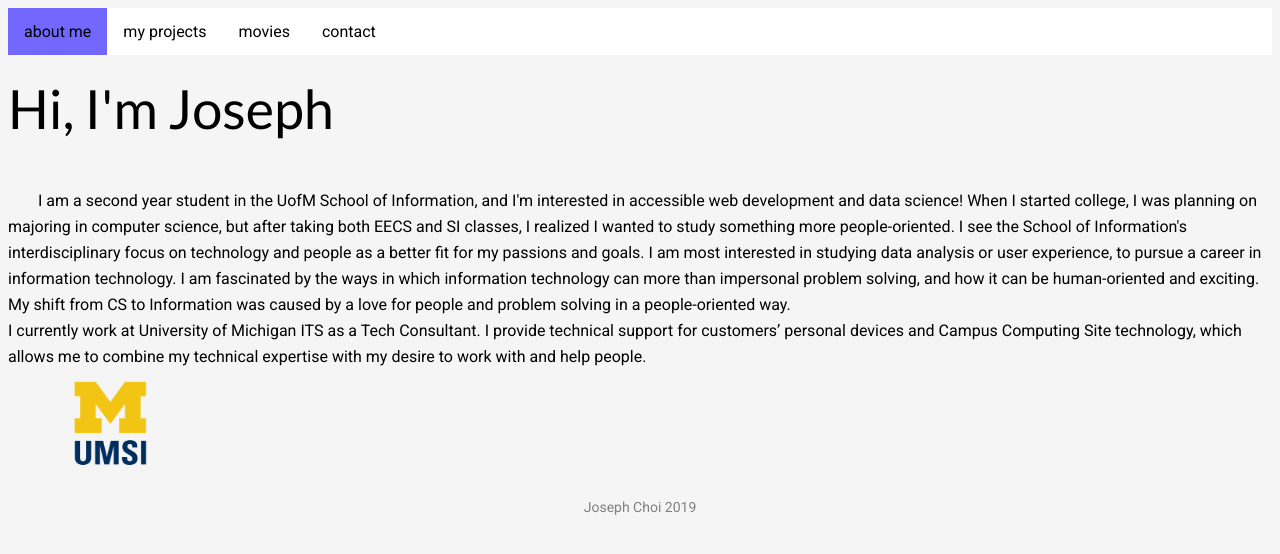
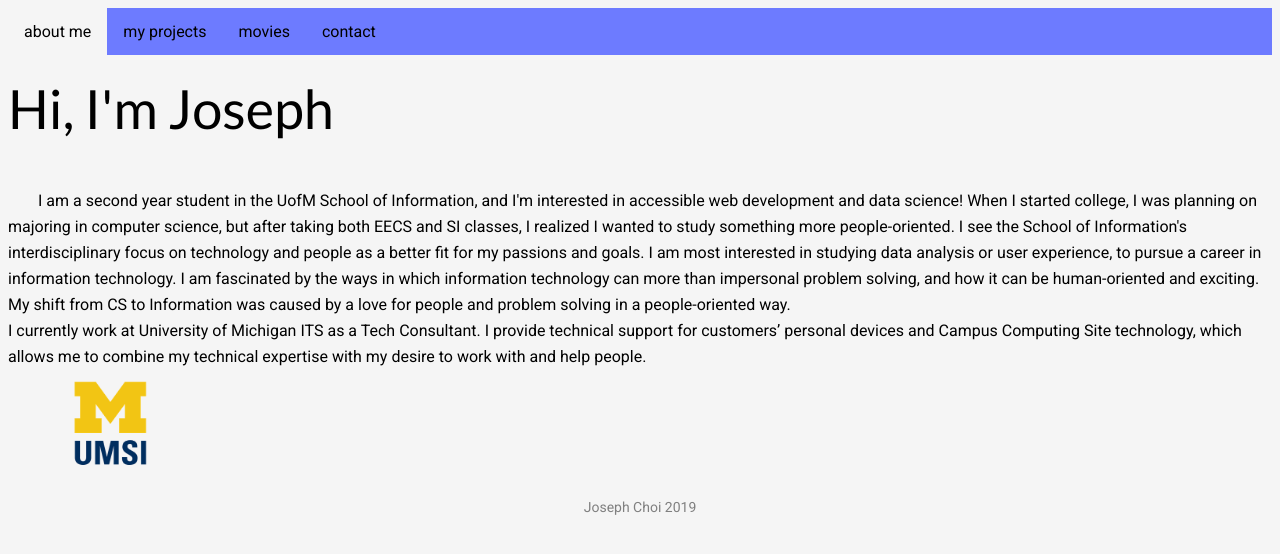
Before and after one commit to josephkc/week3, a plain HTML site: page index.html in a window 1280 px wide. Drawn offline with Linux system fonts and the light colour scheme.

Commit message:
css stuff, movies reformat

```diff
--- a/css/main.css
+++ b/css/main.css
@@ -25,7 +25,7 @@ footer {
     margin: 0;
     padding: 0;
     overflow: hidden;
-    background-color: white;
+    background-color: rgb(109, 123, 255);
     /* border: 1px solid #e7e7e7; */
 }
 
@@ -42,11 +42,11 @@ li a {
 }
 
 li a:hover:not(.active) {
-    background-color: gray;
+    background-color: whitesmoke;
 }
 
 .active {
-    background-color: rgb(114, 104, 255);
+    background-color: whitesmoke;
 }
 
 p {
```
